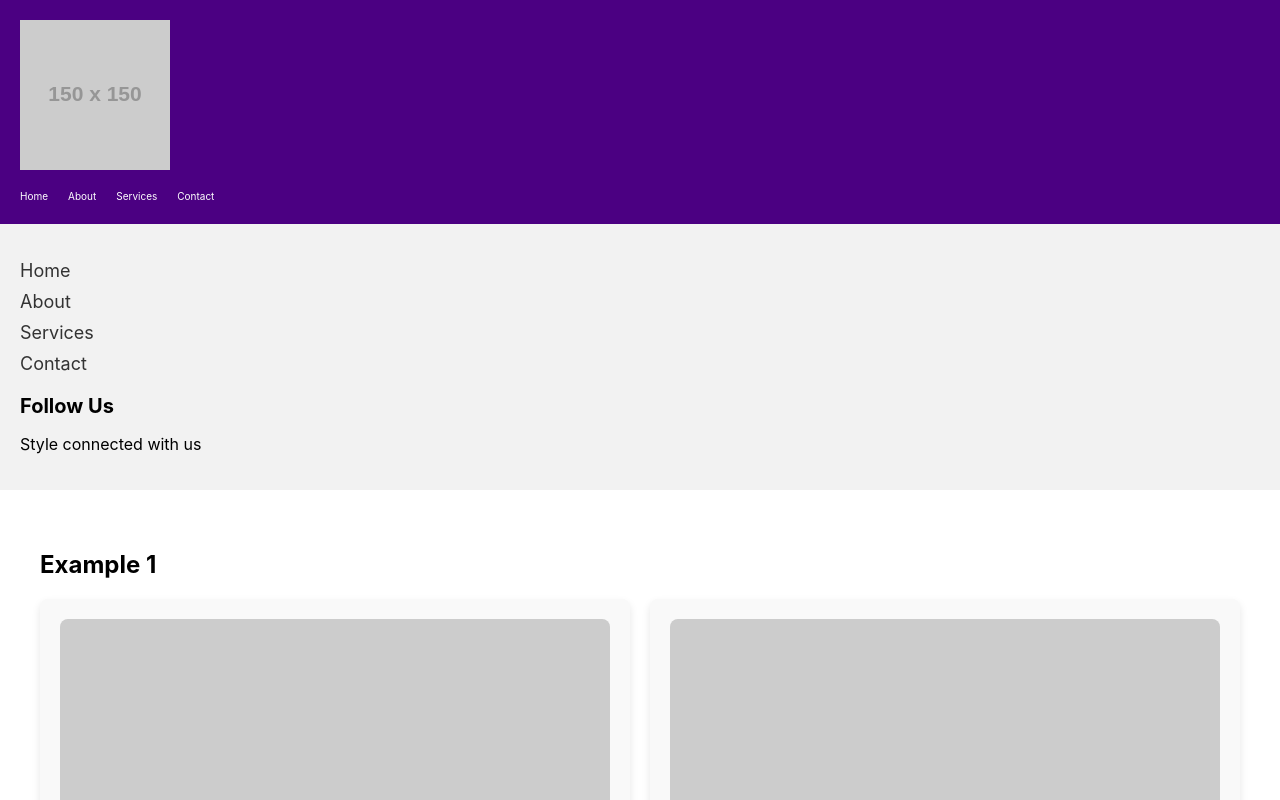
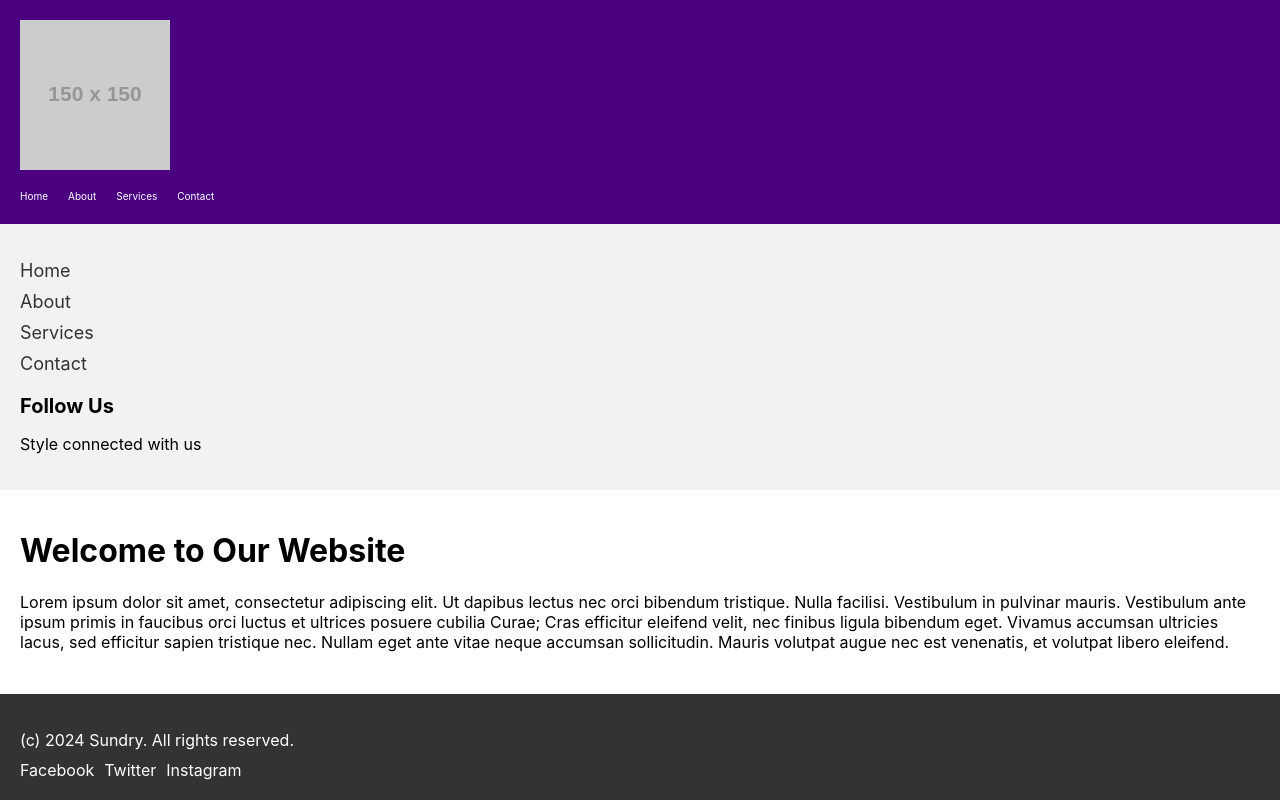
Before and after one commit to Durocan/sundry, a React (Create React App) app in the folder grounds/react/ra01/: page / in a window 1280 px wide. Shown: the top 800 px of the page. Built offline with nearby package versions, Linux system fonts and the light colour scheme.

Commit message:
React Example : Using Link Component

```diff
--- a/grounds/react/ra01/src/ExLayApp.tsx
+++ b/grounds/react/ra01/src/ExLayApp.tsx
@@ -1,10 +1,33 @@
 import { Form1 } from './examples/forms/Form1';
 import { Content1 } from './examples/pages/ex03/Contents/Content1';
+
+import { Routes, Route } from 'react-router-dom';
+import styled from '@emotion/styled';
+import { Home } from './examples/pages/Home';
+import { About } from './examples/pages/About';
+
+const NotFound = styled.div`
+  text-align: center;
+`;
 
 function ExLayApp() {
     return (
         <Form1>
-          <Content1 />
+    <Routes>
+      <Route path="/" element={<Home />} />
+      <Route path="/about" element={<About />} />
+      <Route path="/content1" element={<Content1 />} />
+      <Route
+       path={'*'}
+       element={
+         <>
+         <NotFound>
+         404 <br /> NOT FOUND
+         </NotFound>
+         </>
+       }
+      />
+    </Routes>
         </Form1>
     );
 }
--- a/grounds/react/ra01/src/examples/cpnts/Sidebar/index.tsx
+++ b/grounds/react/ra01/src/examples/cpnts/Sidebar/index.tsx
@@ -1,4 +1,5 @@
 import styled from '@emotion/styled';
+import { Link } from 'react-router-dom';
 
 const Container = styled.aside`
   background-color: #f2f2f2;
@@ -14,7 +15,7 @@ const MenuItem = styled.li`
   margin-bottom: 10px;
 `;
 
-const MenuLink = styled.a`
+const MenuLink = styled(Link)`
   color: #333;
   text-decoration: none;
   font-size: 18px;
@@ -41,10 +42,10 @@ export const Sidebar = () => {
   return (
     <Container>
       <Menu>
-        <MenuItem><MenuLink href='#'>Home</MenuLink></MenuItem>
-        <MenuItem><MenuLink href='#'>About</MenuLink></MenuItem>
-        <MenuItem><MenuLink href='#'>Services</MenuLink></MenuItem>
-        <MenuItem><MenuLink href='#'>Contact</MenuLink></MenuItem>
+        <MenuItem><MenuLink to='/'>Home</MenuLink></MenuItem>
+        <MenuItem><MenuLink to='/about'>About</MenuLink></MenuItem>
+        <MenuItem><MenuLink to='/content1'>Services</MenuLink></MenuItem>
+        <MenuItem><MenuLink to='#'>Contact</MenuLink></MenuItem>
       </Menu>
       <Info>
         <InfoTitle>Follow Us</InfoTitle>
--- /dev/null
+++ b/grounds/react/ra01/src/examples/pages/About/index.tsx
@@ -0,0 +1,8 @@
+export const About = () => {
+  return (
+    <div>
+      <h1>About Us</h1>
+      <p>This is the about page content.</p>
+    </div>
+  );
+};
--- /dev/null
+++ b/grounds/react/ra01/src/examples/pages/Home/index.tsx
@@ -0,0 +1,17 @@
+export const Home = () => {
+  return (
+    <div>
+      <h1>Welcome to Our Website</h1>
+      <p>
+        Lorem ipsum dolor sit amet, consectetur adipiscing elit. Ut dapibus
+        lectus nec orci bibendum tristique. Nulla facilisi. Vestibulum in
+        pulvinar mauris. Vestibulum ante ipsum primis in faucibus orci luctus et
+        ultrices posuere cubilia Curae; Cras efficitur eleifend velit, nec
+        finibus ligula bibendum eget. Vivamus accumsan ultricies lacus, sed
+        efficitur sapien tristique nec. Nullam eget ante vitae neque accumsan
+        sollicitudin. Mauris volutpat augue nec est venenatis, et volutpat
+        libero eleifend.
+      </p>
+    </div>
+  );
+};
--- a/grounds/react/ra01/src/index.tsx
+++ b/grounds/react/ra01/src/index.tsx
@@ -5,13 +5,16 @@ import './index.css';
 //import ExApp from './ExApp';
 import reportWebVitals from './reportWebVitals';
 import ExLayApp from './ExLayApp';
+import { BrowserRouter } from 'react-router-dom';
 
 const root = ReactDOM.createRoot(
   document.getElementById('root') as HTMLElement
 );
 root.render(
   <React.StrictMode>
-    <ExLayApp />
+    <BrowserRouter>
+      <ExLayApp />
+    </BrowserRouter>
   </React.StrictMode>
 );
 
```
